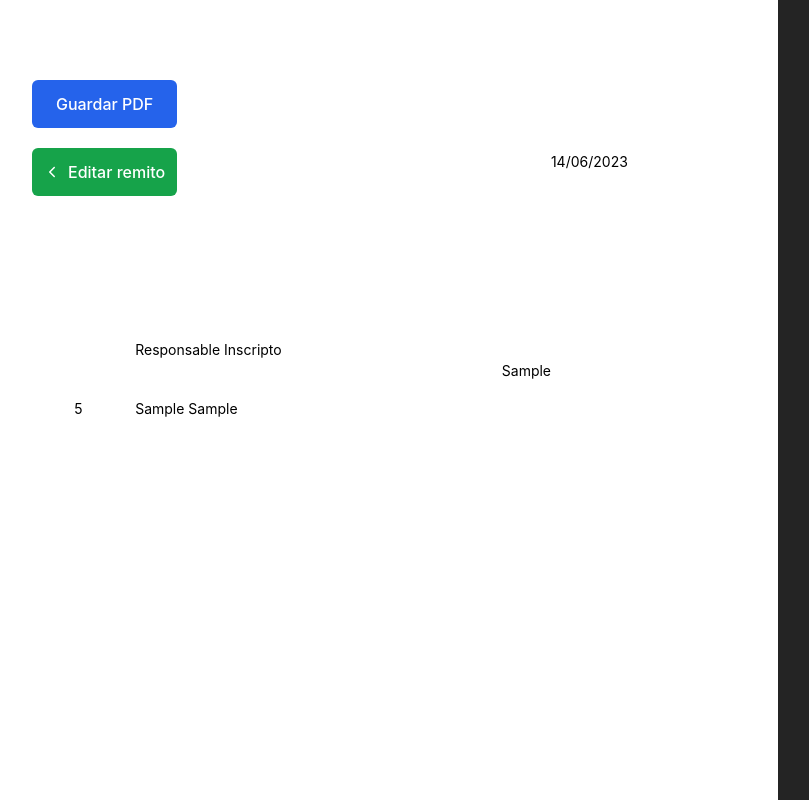
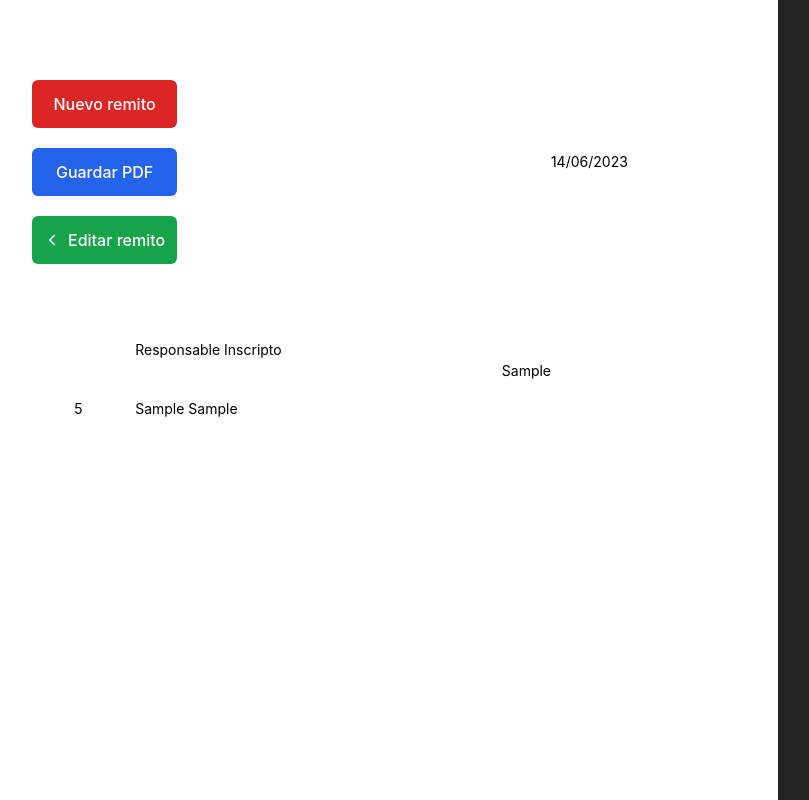
Before and after one commit to fmancilla00/Sistema-Remitos, a React (Vite) app: page /remitir in a window 1280 px wide. Both pictures are taken after typing "Sample", "Sample", "5", "Sample", "Sample", "5" into the empty fields and a click on the button "Confirmar Datos". Shown: the top 800 px of the page, without its empty margins (16-825 px from the left). Built offline with nearby package versions, Linux system fonts and the light colour scheme.

Commit message:
nuevo remito

```diff
--- a/src/components/Encabezado.jsx
+++ b/src/components/Encabezado.jsx
@@ -10,9 +10,7 @@ export default function Encabezado({register, getValues, setValue, setInfoHead})
 
   const [selected, setSelected] = useState(null);
   const [data, setData] = useState({});
-  const [remito, setRemito] = useState('');
   const [ubiIndex, setUbiIndex] = useState('0');
-  const [OC, setOC] = useState('');
 
 
   const handleSelect = (e) => {
@@ -21,6 +19,8 @@ export default function Encabezado({register, getValues, setValue, setInfoHead})
     setValue('head.ubiIndex', '0')
     setValue('head.empresa', e.target.value)
   }
+
+
 
   const handleUbi = (e) => {
     setUbiIndex(e.target.value);
--- a/src/components/Form.jsx
+++ b/src/components/Form.jsx
@@ -22,11 +22,22 @@ export default function Form({ setElementos}) {
   const [datos, setDatos] = useState(null);
   const [imprimir, setImprimir] = useState(false);
 
+  const restaurarEstados = () => {
+    reset();
+    setMaterials([]);
+    setTotal(0);
+    setInfoHead({});
+    setDatos(null);
+    setImprimir(false);
+  }
+
   useEffect(() => {
-    const newMats = addMaterials(9);
-    setMaterials(newMats);
+    if (!imprimir && datos == null) {
+      const newMats = addMaterials(9);
+      setMaterials(newMats);
+    }
    },
-    [])
+    [imprimir])
 
   const addMaterial = () => {
     const newMat = { id: uuidv4() }
@@ -89,7 +100,7 @@ export default function Form({ setElementos}) {
               </form>
         </div>
 
-          : <Printable setImprimir={setImprimir} datos={datos} />
+          : <Printable setImprimir={setImprimir} datos={datos} reset={restaurarEstados} />
       }
     </>
   )
--- a/src/components/Printable.jsx
+++ b/src/components/Printable.jsx
@@ -8,8 +8,9 @@ import moment from 'moment';
 import html2canvas from 'html2canvas';
 import jsPDF from 'jspdf';
 import { saveAs } from 'file-saver';
+import { Link } from 'react-router-dom';
 
-export default function Printable({ datos, setImprimir }) {
+export default function Printable({ datos, setImprimir, reset }) {
   const { head } = datos;
   const { data, ubiIndex } = head;
 
@@ -55,9 +56,9 @@ export default function Printable({ datos, setImprimir }) {
 
   return (
     <>
-
       <div id='caja' className='CONT'>
         <div className='flex flex-col gap-5 absolute left-12 top-20 text-white z-40' >
+          <button title="Volver" to='/' onClick={() => { reset(); setImprimir(false) }} className=' p-3 rounded-md big font-medium hover:bg-red-800 bg-red-600 transition' >Nuevo remito</button>
           {!guardado
             ?
             <button className='p-3 rounded-md big font-medium hover:bg-blue-800 bg-blue-600'
```
